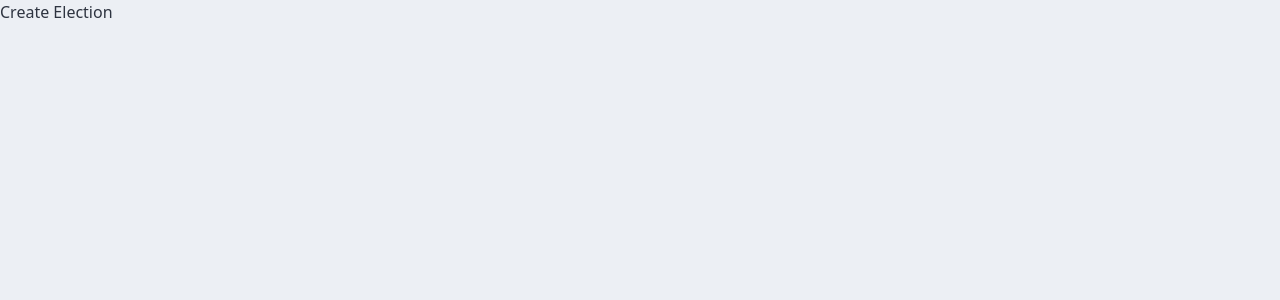
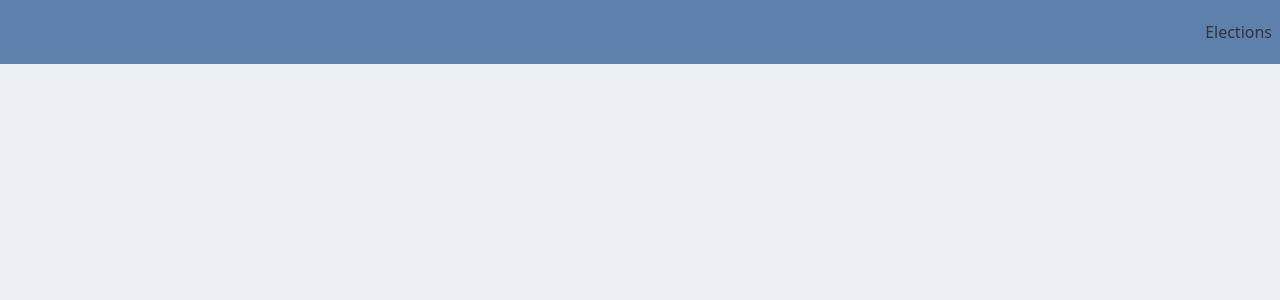
Before and after one commit to DefyCab/final_assignment, a Next.js app: page /elections/create in a window 1280 px wide. Shown: the top 300 px of the page. Built offline with nearby package versions, Linux system fonts and the light colour scheme.

Commit message:
change elections.tsx to client component, add onClick and rediect

```diff
--- a/src/app/elections/create/page.tsx
+++ b/src/app/elections/create/page.tsx
@@ -1,3 +1,10 @@
-export default function createElection() {
-  return <h1>Create Election</h1>;
+import { Navbar } from "@/app/features";
+
+export default function Page() {
+  return (
+    <>
+      <Navbar />
+      <createElection />
+    </>
+  );
 }
--- a/src/app/features/elections/components/elections.tsx
+++ b/src/app/features/elections/components/elections.tsx
@@ -1,7 +1,13 @@
+"use client";
+
+import { redirect } from "next/navigation";
 import { electionService } from "../instance";
 const elections = await electionService.getAll();
 
-export async function Elections() {
+export function Elections() {
+  const createElection = () => {
+    redirect("/elections/create");
+  };
   return (
     <>
       <main className="mx-auto flex flex-col h-[calc(100vh-118px)]">
@@ -35,7 +41,9 @@ export async function Elections() {
         </div>
       </main>
       <div className="flex justify-center gap-4 flex-wrap">
-        <button className="btn btn-accent">Create Election</button>
+        <button className="btn btn-accent" onClick={createElection}>
+          Create Election
+        </button>
         <button className="btn btn-accent">Register Opinion</button>
         <button className="btn btn-warning">Close Election</button>
       </div>
```
